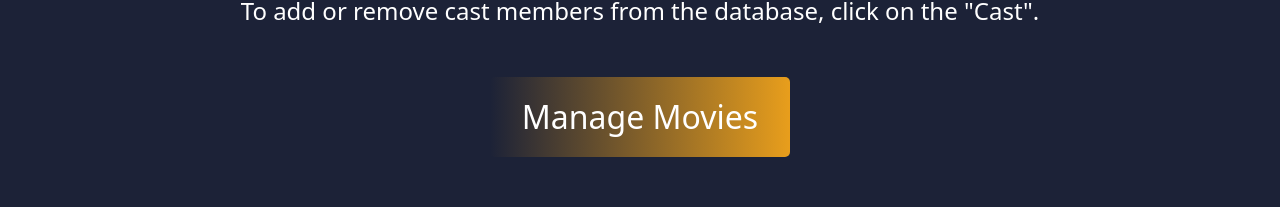
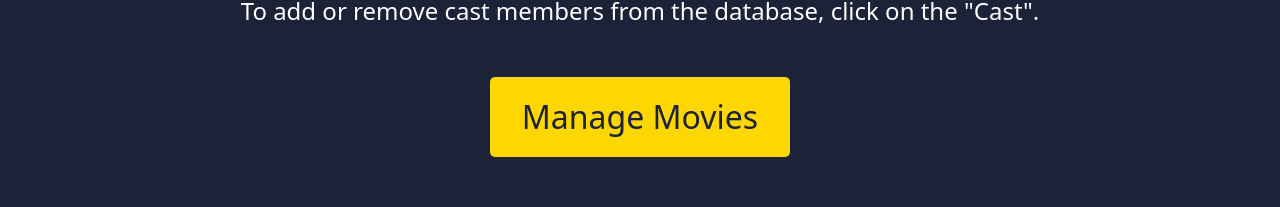
Before and after one commit to thinesan29/BNTA_Capstone_GroupProject, a React (Create React App) app in the folder client/: page /Admin in a window 1280 px wide. Shown: the part 555-762 px from the top of the page. Built offline with nearby package versions, Linux system fonts and the light colour scheme.

Commit message:
gradient effect finalised and added

```diff
--- a/client/src/App.css
+++ b/client/src/App.css
@@ -153,25 +153,30 @@ a:hover{
   margin: 1rem 0;
 }
 
-.admin-link-container {
+.admin-links-container {
   display: flex;
   justify-content: center;
-  gap: 2rem;
+  align-items: center;
+  margin-top: 2rem;
 }
 
 .admin-link {
   font-size: 2rem;
   padding: 1rem 2rem;
-  background: linear-gradient(to right, #1c2237, #e89e1c);
-  color: white;
+  margin: 2rem;
+  background: linear-gradient(to right, #ffd700, #ffd700 50%, #1c2237 50%, #1c2237);
+  background-size: 200% 100%;
+  background-position: left bottom;
   border-radius: 5px;
+  color: #1c2237;
   text-decoration: none;
   transition: all 0.3s ease;
 }
 
 .admin-link:hover {
   box-shadow: 0 0 10px 2px #e89e1c;
-  background: linear-gradient(to right, #1c2237, #ffd700);
+  background-position: right bottom;
+  color: #ffd700;
 }
 
 .admin-link:hover::before {
```
